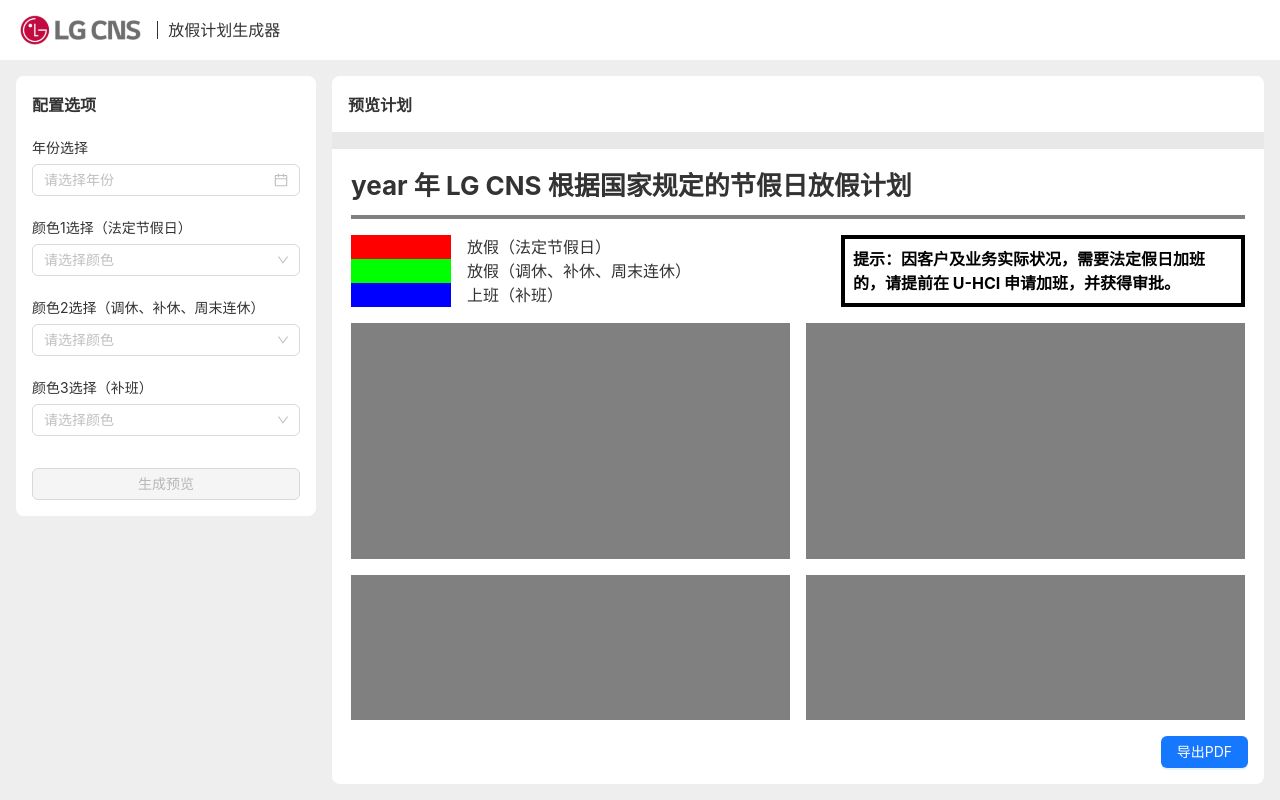
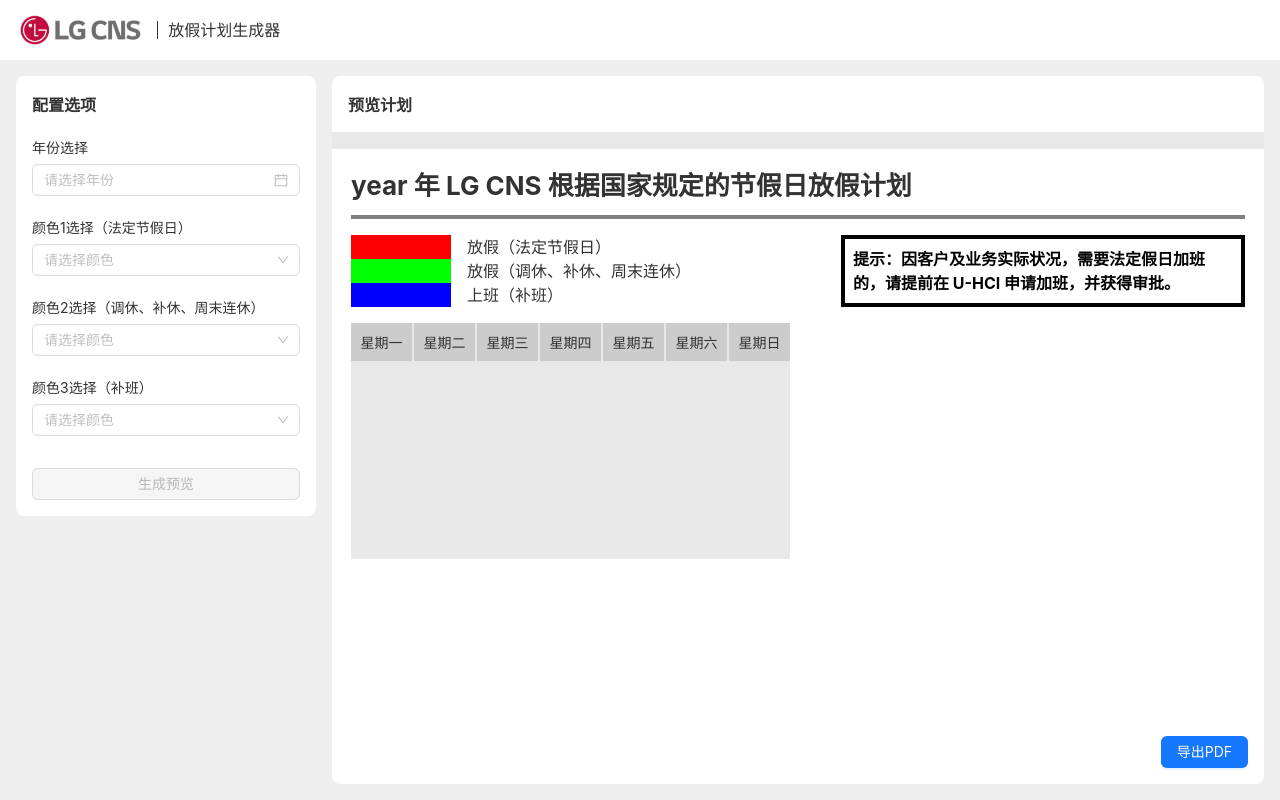
Before and after one commit to NathanCong/lg-hpg, a Vue app: page /home in a window 1280 px wide. Built offline with nearby package versions, Linux system fonts and the light colour scheme.

Commit message:
feat: 开发 PlanDetail 组件

```diff
--- a/src/views/home/HomeView.vue
+++ b/src/views/home/HomeView.vue
@@ -23,8 +23,8 @@
           <div class="actions-buttons">
             <a-button
               type="primary"
+              :disabled="onCreateDisabled"
               @click="onCreate"
-              :disabled="onCreateDisabled"
             >
               生成预览
             </a-button>
@@ -49,8 +49,8 @@
           <div class="preview-footer">
             <a-button
               type="primary"
+              :disabled="onExportDisabled"
               @click="onExport"
-              :disabled="onExportDisabled"
             >
               导出PDF
             </a-button>
@@ -89,6 +89,11 @@
   previewOptions[key] = value
 }
 
+const onCreateDisabled = computed(() => {
+  const { year, color1, color2, color3 } = previewOptions
+  return !(year && color1 && color2 && color3)
+})
+
 const requestLoading = ref(false)
 
 async function getHolidayPlanFromYear(year: string) {
@@ -96,7 +101,7 @@
   try {
     const response = await getHolidaysFromYear(year)
     const { holiday, type: dateDetail } = response.data
-    const holidayPlan: HolidayPlan = {}
+    const holidayPlan: HolidayYearPlan = {}
     Object.keys(holiday).forEach((key) => {
       const [month, day] = key.split('-')
       if (!holidayPlan[month]) {
@@ -114,24 +119,24 @@
   }
 }
 
-const onCreateDisabled = computed(() => {
-  const { year, color1, color2, color3 } = previewOptions
-  return !(year && color1 && color2 && color3)
-})
+const holidayYearPlan = ref<HolidayYearPlan>({})
 
-const holidayPlan = ref<HolidayPlan>({})
 async function onCreate() {
   const { year } = previewOptions
   try {
-    holidayPlan.value = (await getHolidayPlanFromYear(year)) || {}
+    holidayYearPlan.value = (await getHolidayPlanFromYear(year)) || {}
+    console.log('holidayYearPlan', holidayYearPlan.value)
+    console.log('holidayYearPlan[01]', holidayYearPlan.value['01'])
   } catch (error) {
     console.error(error)
   }
 }
 
-const onExportDisabled = computed(() => {
-  return false
-})
+const holidayMonths = computed(() => Object.keys(holidayYearPlan.value))
+
+const isEmpty = computed(() => !Boolean(holidayMonths.value.length < 1))
+
+const onExportDisabled = computed(() => isEmpty.value)
 
 function onExport() {
   const element: HTMLElement | null = document.querySelector('.previewer-pages')
@@ -156,9 +161,6 @@
     html2pdf().from(element).set(options).save()
   }
 }
-
-const holidayMonth = computed(() => Object.keys(holidayPlan))
-const isEmpty = computed(() => Boolean(holidayMonth.value.length < 1))
 </script>
 
 <style lang="less" scoped>
--- a/src/views/home/components/PlanDetail.vue
+++ b/src/views/home/components/PlanDetail.vue
@@ -1,11 +1,85 @@
 <template>
-  <div class="plan-detail"></div>
+  <div class="plan-detail">
+    <section class="detail-header"></section>
+    <section class="detail-table">
+      <template v-for="theadCell in theadCells" :key="theadCell.label">
+        <span :class="theadCell.className">{{ theadCell.labelText }}</span>
+      </template>
+    </section>
+  </div>
 </template>
+
+<script lang="ts" setup>
+import { reactive, computed } from 'vue'
+
+withDefaults(defineProps<{ month?: string; monthPlan?: HolidayPlan }>(), {
+  month: '01',
+  monthPlan: {
+    '01': {
+      type: 2,
+      name: '元旦',
+      wage: 3
+    },
+    '02': {
+      type: 2,
+      name: '元旦',
+      wage: 2
+    },
+    '03': {
+      type: 2,
+      name: '元旦',
+      wage: 2
+    },
+    '04': {
+      type: 3,
+      name: '元旦后补班',
+      wage: 1
+    }
+  }
+})
+
+const theadLabels = reactive<string[]>([
+  '星期一',
+  '星期二',
+  '星期三',
+  '星期四',
+  '星期五',
+  '星期六',
+  '星期日'
+])
+
+const theadCells = computed(() => {
+  return theadLabels.map((label) => {
+    return { labelText: label, className: 'thead-cell' }
+  })
+})
+</script>
 
 <style lang="less" scoped>
 .plan-detail {
   width: 100%;
   height: 100%;
-  background-color: gray;
+  background-color: #e8e8e8;
+  display: flex;
+  flex-direction: column;
+
+  .detail-table {
+    flex: 1;
+    display: grid;
+    grid-template-columns: repeat(7, 1fr);
+    grid-template-rows: repeat(6, 1fr);
+    gap: 2px;
+
+    .thead-cell {
+      display: flex;
+      align-items: center;
+      justify-content: center;
+      background-color: #ccc;
+    }
+
+    .tbody-cell {
+      background-color: #ccc;
+    }
+  }
 }
 </style>
--- a/src/views/home/components/PlanPage.vue
+++ b/src/views/home/components/PlanPage.vue
@@ -23,9 +23,9 @@
       </div>
       <div class="page-plans">
         <PlanDetail />
-        <PlanDetail />
-        <PlanDetail />
-        <PlanDetail />
+        <!-- <PlanDetail /> -->
+        <!-- <PlanDetail /> -->
+        <!-- <PlanDetail /> -->
       </div>
     </section>
     <section class="page-footer">
```
Also changed, not shown: src/views/home/HomeVIew.d.ts (added, +13 -0 lines), src/views/home/components/PlanPreviewer.d.ts (deleted, +0 -11 lines).
